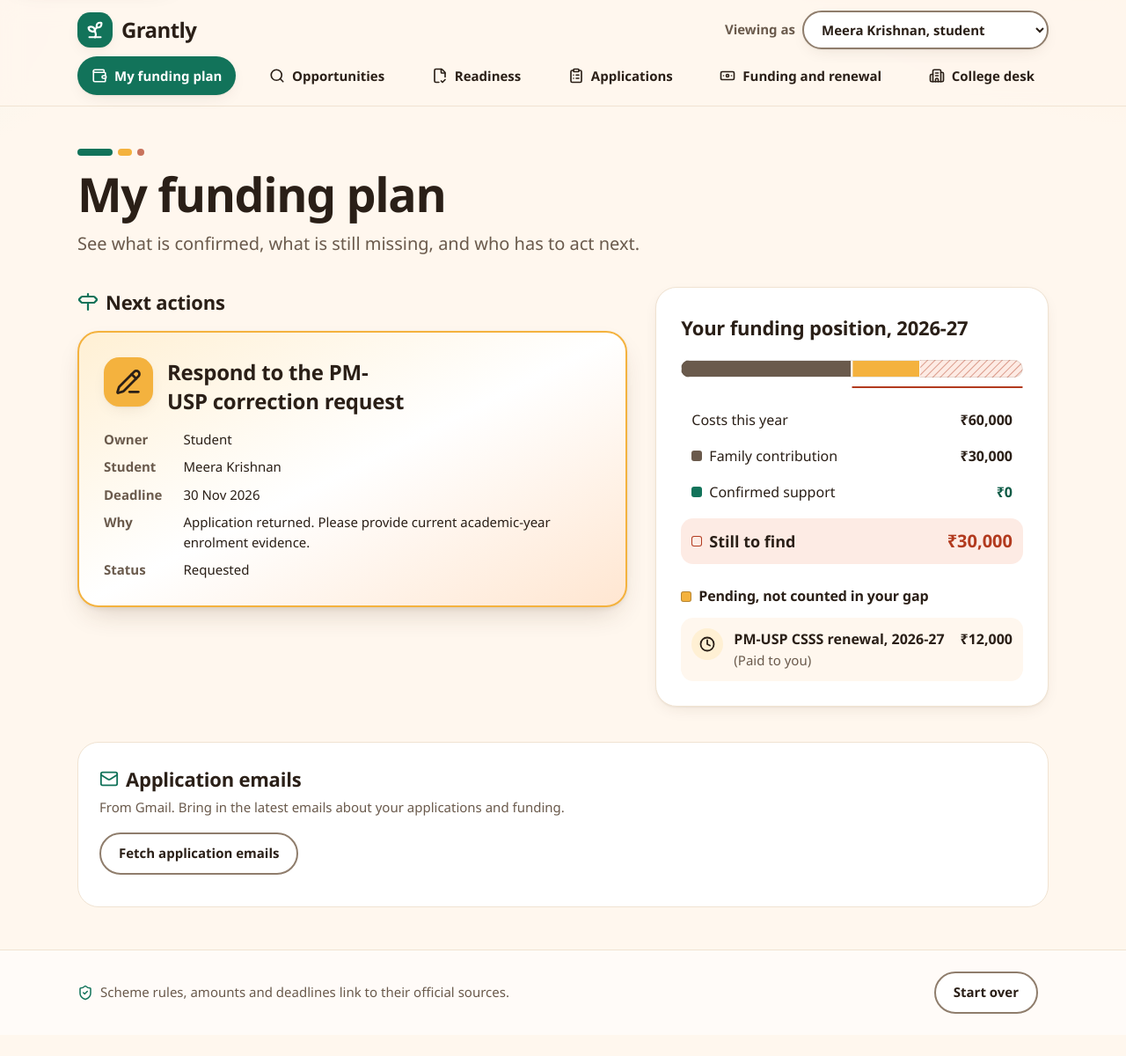
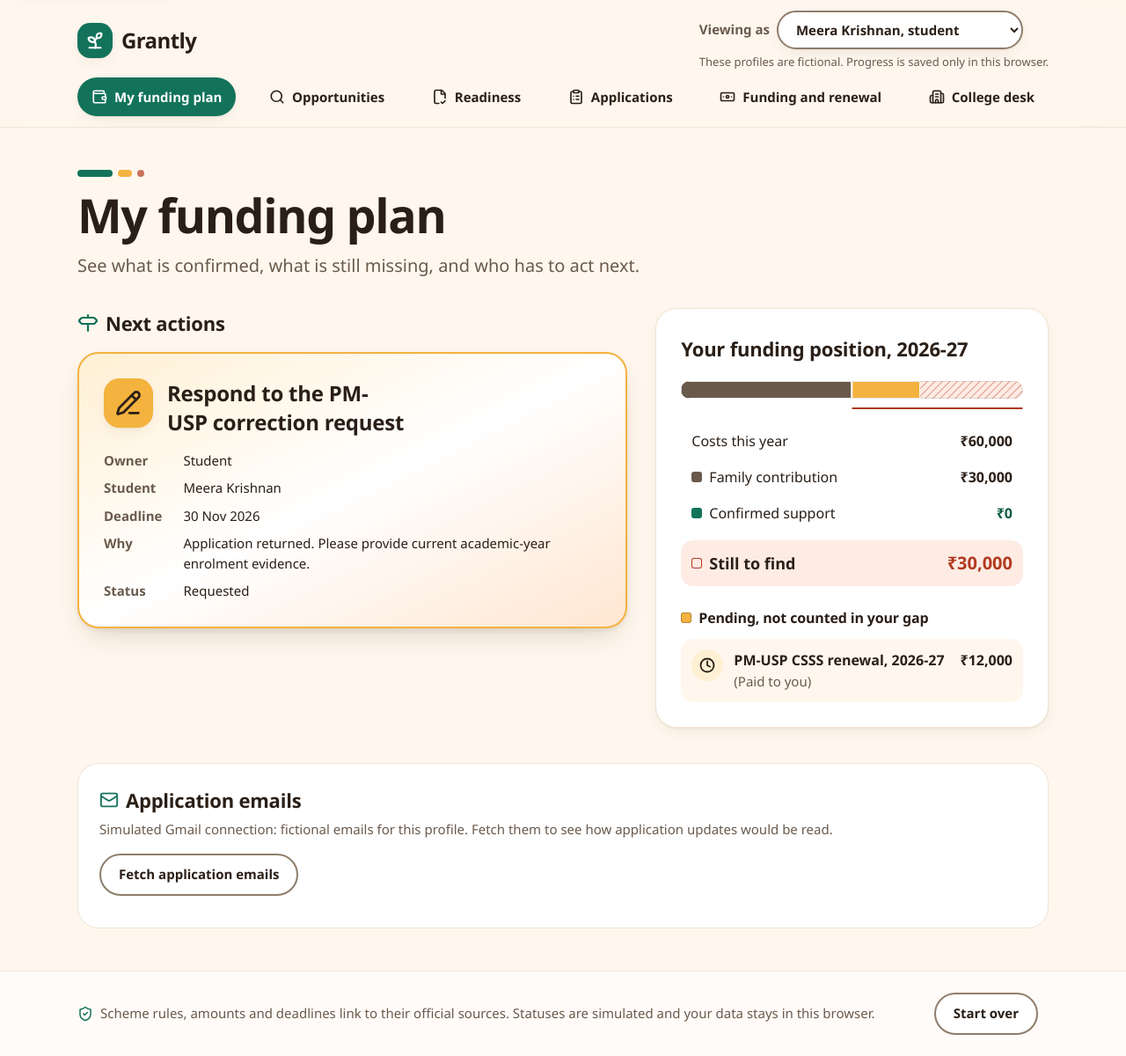
Before and after one commit to SathishAchilles/grantly, a React (Vite) app: page / in a window 1280 px wide. Shown: the whole page at 88% size. Before the commit the page ends 1176 px from the top, so only its background shows below. Built offline with nearby package versions, Linux system fonts and the light colour scheme.

Commit message:
State in the app that profiles are fictional, the Gmail connection is simulated and data stays in this browser
Co-Authored-By: Claude Opus 5.5 <noreply@anthropic.com>
Claude-Session: https://claude.ai/code/session_01BhCaCKprt2oaVgs7JBibwC

```diff
--- a/src/app/Shell.tsx
+++ b/src/app/Shell.tsx
@@ -88,7 +88,8 @@ export function Shell() {
         <div className="mx-auto flex w-full max-w-6xl flex-wrap items-center justify-between gap-4 px-4 py-6 sm:px-6">
           <p className="flex items-center gap-2 text-small text-muted">
             <ShieldCheck aria-hidden="true" size={18} className="shrink-0 text-forest" />
-            Scheme rules, amounts and deadlines link to their official sources.
+            Scheme rules, amounts and deadlines link to their official sources. Statuses are simulated and your data
+            stays in this browser.
           </p>
           <ResetDemo />
         </div>
--- a/src/components/EmailSync.tsx
+++ b/src/components/EmailSync.tsx
@@ -58,7 +58,8 @@ export function EmailSync({ student }: { student: Student }) {
         Application emails
       </h2>
       <p className="mt-1 text-small text-muted">
-        From Gmail. Bring in the latest emails about your applications and funding.
+        Simulated Gmail connection: fictional emails for this profile. Fetch them to see how application updates would
+        be read.
       </p>
 
       <Button variant="secondary" className="mt-4" onClick={fetchEmails}>
--- a/src/components/PersonSwitch.tsx
+++ b/src/components/PersonSwitch.tsx
@@ -1,3 +1,4 @@
+import { useId } from 'react'
 import { priya } from '@/data/people'
 import { useGrantlyStore } from '@/store/useGrantlyStore'
 
@@ -6,11 +7,14 @@ export function PersonSwitch() {
   const activePersonId = useGrantlyStore((state) => state.activePersonId)
   const students = useGrantlyStore((state) => state.students)
   const setPerson = useGrantlyStore((state) => state.setPerson)
+  const hintId = useId()
 
   return (
+    <div className="w-full sm:w-auto">
       <label className="flex w-full items-center gap-2 text-small font-bold text-muted sm:w-auto">
         Viewing as
         <select
+          aria-describedby={hintId}
           value={activePersonId}
           onChange={(event) => setPerson(event.target.value)}
           className="min-h-11 min-w-0 flex-1 rounded-pill border-2 border-border bg-surface py-1 pr-3 pl-4 text-small font-bold text-ink shadow-soft sm:flex-none"
@@ -23,5 +27,9 @@ export function PersonSwitch() {
           <option value={priya.id}>{priya.name}, college coordinator</option>
         </select>
       </label>
+      <p id={hintId} className="mt-1 text-label text-muted">
+        These profiles are fictional. Progress is saved only in this browser.
+      </p>
+    </div>
   )
 }
```
Also changed, not shown: 2 other files (tests, documents, lock files or other folders). Lines whose indentation alone changed are shown as unchanged.
